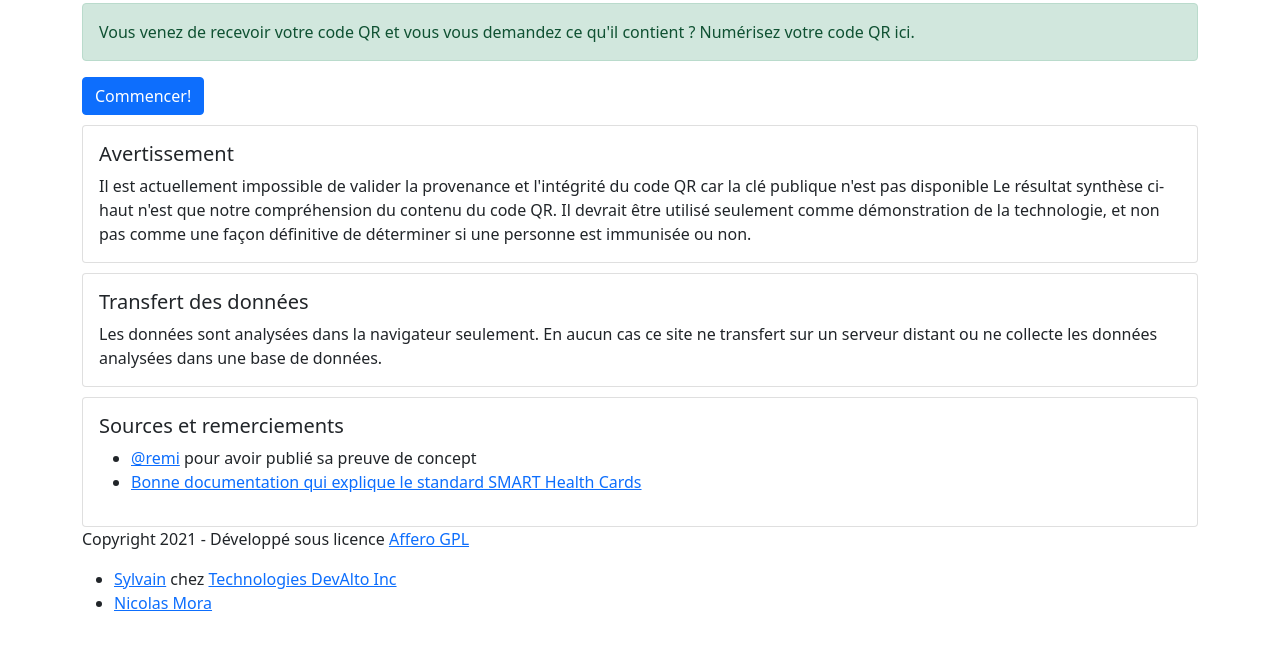
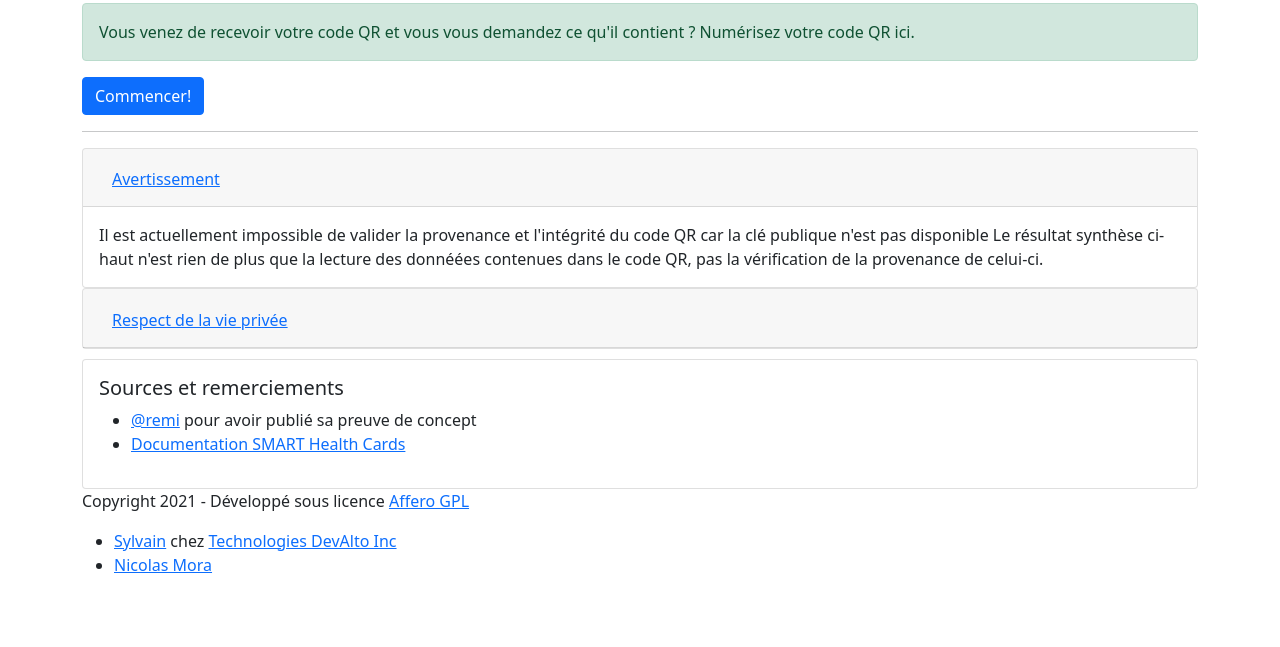
Before and after one commit to devalto/numeriseur-preuve-vaccinale, a website built with webpack: page src/index.html in a window 1280 px wide. Shown: the part 53-700 px from the top of the page. Built offline with nearby package versions, Linux system fonts and the light colour scheme.

Commit message:
Update html

```diff
--- a/src/index.html
+++ b/src/index.html
@@ -4,7 +4,7 @@
     <meta charset="utf-8">
     <script async src="https://www.googletagmanager.com/gtag/js?id=G-0XEKCE0M1P"></script>
   <body>
-    <div class="container-md">
+    <div class="container-sm">
       <h1>COVID QR Scanner</h1>
       <div id="section-1" class="alert alert-success">
         Vous venez de recevoir votre code QR et vous vous demandez ce qu'il
@@ -17,23 +17,45 @@
       </div>
       <div id="section-3" hidden>
       </div>
-      <div class="card" id="disclaimer">
-        <div class="card-body">
-          <h5 class="card-title">Avertissement</h5>
-          <p class="card-text">Il est actuellement impossible de valider la provenance
-          et l'intégrité du code QR car la clé publique n'est pas disponible
-          Le résultat synthèse ci-haut n'est que notre compréhension du contenu
-          du code QR. Il devrait être utilisé seulement comme démonstration de la
-          technologie, et non pas comme une façon définitive de déterminer si une
-          personne est immunisée ou non.</p>
+      <hr/>
+      <div class="accordion" id="accordionMessages">
+        <div class="card">
+          <div class="card-header" id="avertissement">
+            <h2 class="mb-0">
+              <button class="btn btn-link btn-block text-left" type="button" data-toggle="collapse" data-target="#collapseAvertissement" aria-expanded="true" aria-controls="collapseAvertissement">
+                Avertissement
+              </button>
+            </h2>
+          </div>
+
+          <div id="collapseAvertissement" class="collapse show" aria-labelledby="avertissement" data-parent="#accordionMessages">
+            <div class="card-body">
+              <p class="card-text">
+                Il est actuellement impossible de valider la provenance
+                et l'intégrité du code QR car la clé publique n'est pas disponible
+                Le résultat synthèse ci-haut n'est rien de plus que la lecture des donnéées
+                contenues dans le code QR, pas la vérification de la provenance de celui-ci.
+              </p>
+            </div>
+          </div>
         </div>
-      </div>
-      <div class="card" id="disclaimer">
-        <div class="card-body">
-          <h5 class="card-title">Transfert des données</h5>
-          <p class="card-text">Les données sont analysées dans la navigateur seulement. En aucun cas
-        ce site ne transfert sur un serveur distant ou ne collecte les données analysées
-        dans une base de données.</p>
+        <div class="card">
+          <div class="card-header" id="viePrivee">
+            <h2 class="mb-0">
+              <button class="btn btn-link btn-block text-left collapsed" type="button" data-toggle="collapse" data-target="#collapseViePrivee" aria-expanded="false" aria-controls="collapseViePrivee">
+                Respect de la vie privée
+              </button>
+            </h2>
+          </div>
+          <div id="collapseViePrivee" class="collapse" aria-labelledby="viePrivee" data-parent="#accordionMessages">
+            <div class="card-body">
+              <p class="card-text">
+                Les données sont analysées dans la navigateur seulement. En aucun cas
+                ce site ne transfert sur un serveur distant ou ne collecte les données analysées
+                dans une base de données.
+              </p>
+            </div>
+          </div>
         </div>
       </div>
       <div class="card" id="disclaimer">
@@ -41,7 +63,7 @@
           <h5 class="card-title">Sources et remerciements</h5>
           <ul>
             <li><a href="https://twitter.com/remi">@remi</a> pour avoir publié sa preuve de concept</li>
-            <li><a href="https://github.com/dvci/health-cards-walkthrough/blob/main/SMART%20Health%20Cards.ipynb">Bonne documentation qui explique le standard SMART Health Cards</a></li>
+            <li><a href="https://github.com/dvci/health-cards-walkthrough/blob/main/SMART%20Health%20Cards.ipynb">Documentation SMART Health Cards</a></li>
           </ul>
         </div>
       </div>
```
